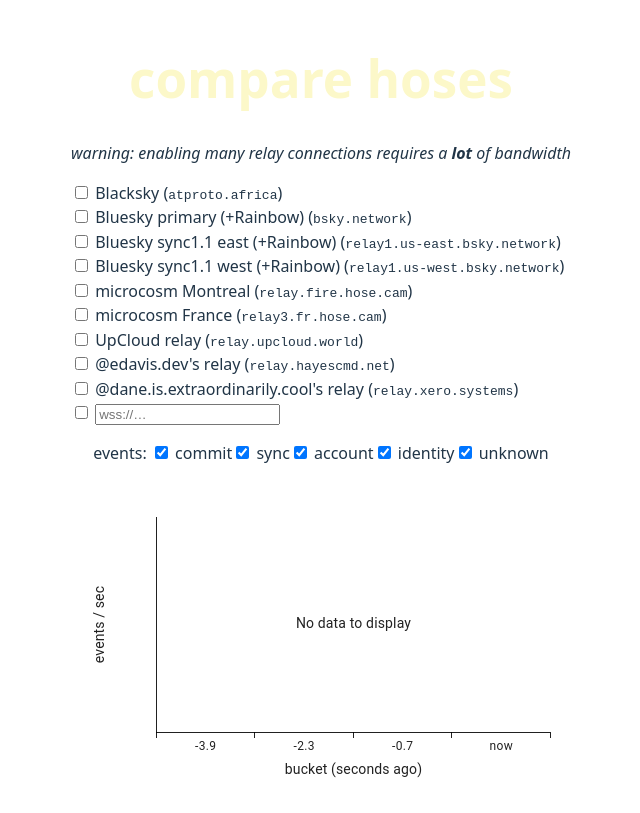
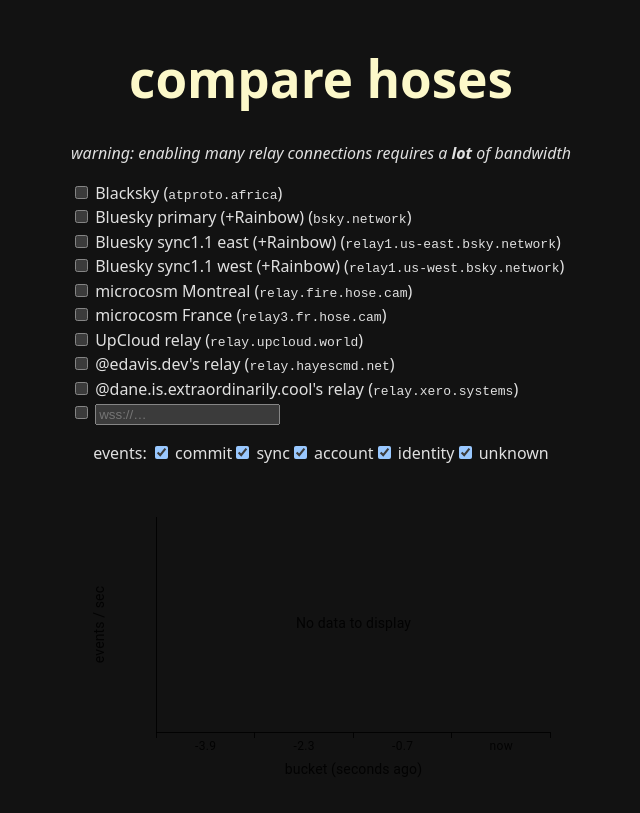
Before and after one commit to at-microcosm/compare-hoses, a React (Vite) app: page / in a window 1280 px wide. Shown: the whole page, without its empty margins (319-959 px from the left). Built offline with nearby package versions, Linux system fonts and the light colour scheme.

Commit message:
fix form submit and turn off light theme for now
light: since it's v broken

```diff
--- a/src/deactivated/AccountInput.tsx
+++ b/src/deactivated/AccountInput.tsx
@@ -19,7 +19,8 @@
     lookup(e.target.value);
   });
 
-  const handleSubmit = useCallback(() => {
+  const handleSubmit = useCallback(e => {
+    e.preventDefault();
     if (foundDoc) {
       onSet(foundDoc);
     } else {
--- a/src/index.css
+++ b/src/index.css
@@ -3,7 +3,8 @@
   line-height: 1.5;
   font-weight: 400;
 
-  color-scheme: light dark;
+  /*color-scheme: light dark;*/
+  color-scheme: dark;
   color: rgba(255, 255, 255, 0.87);
   background-color: #121212;
 
@@ -53,7 +54,7 @@
   outline: 4px auto -webkit-focus-ring-color;
 }
 
-@media (prefers-color-scheme: light) {
+/*@media (prefers-color-scheme: light) {
   :root {
     color: #213547;
     background-color: #ffffff;
@@ -64,4 +65,4 @@
   button {
     background-color: #f9f9f9;
   }
-}
+}*/
```
Also changed, not shown: 4 other files (tests, documents, lock files or other folders).
